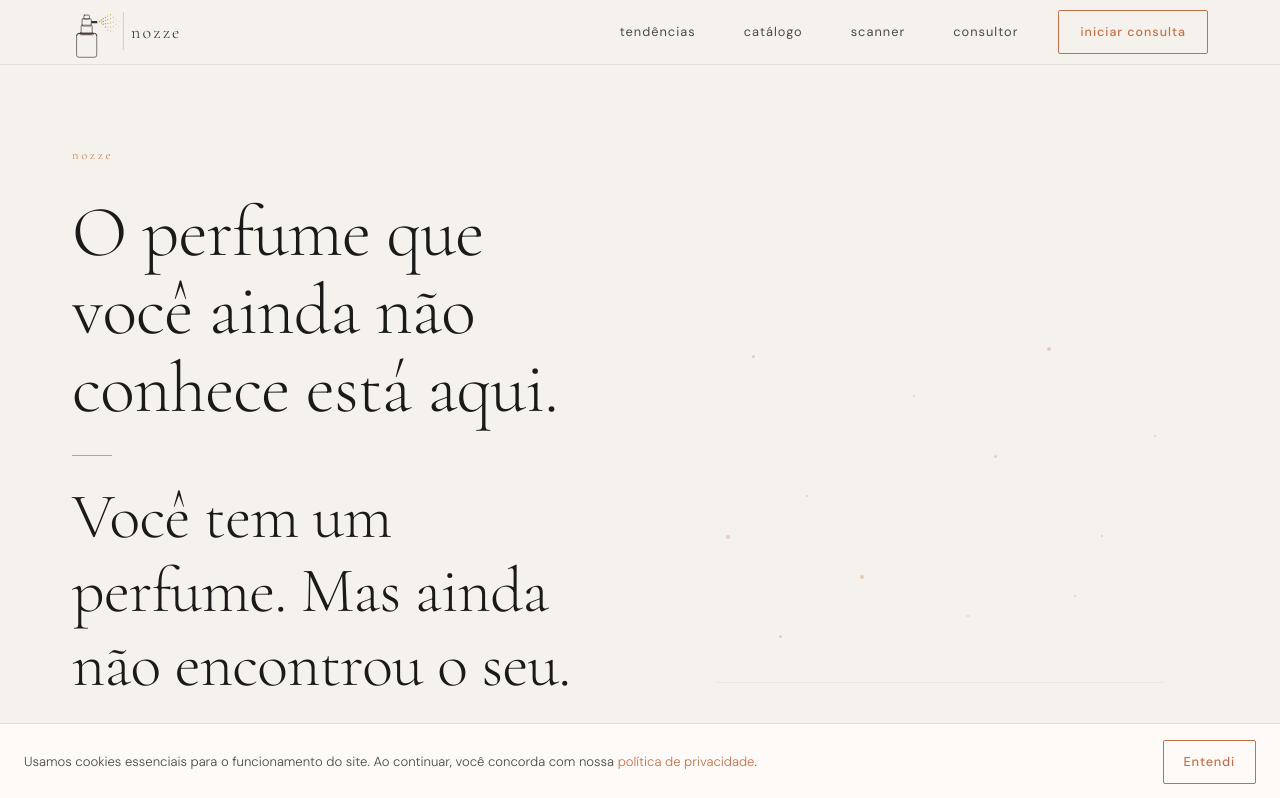
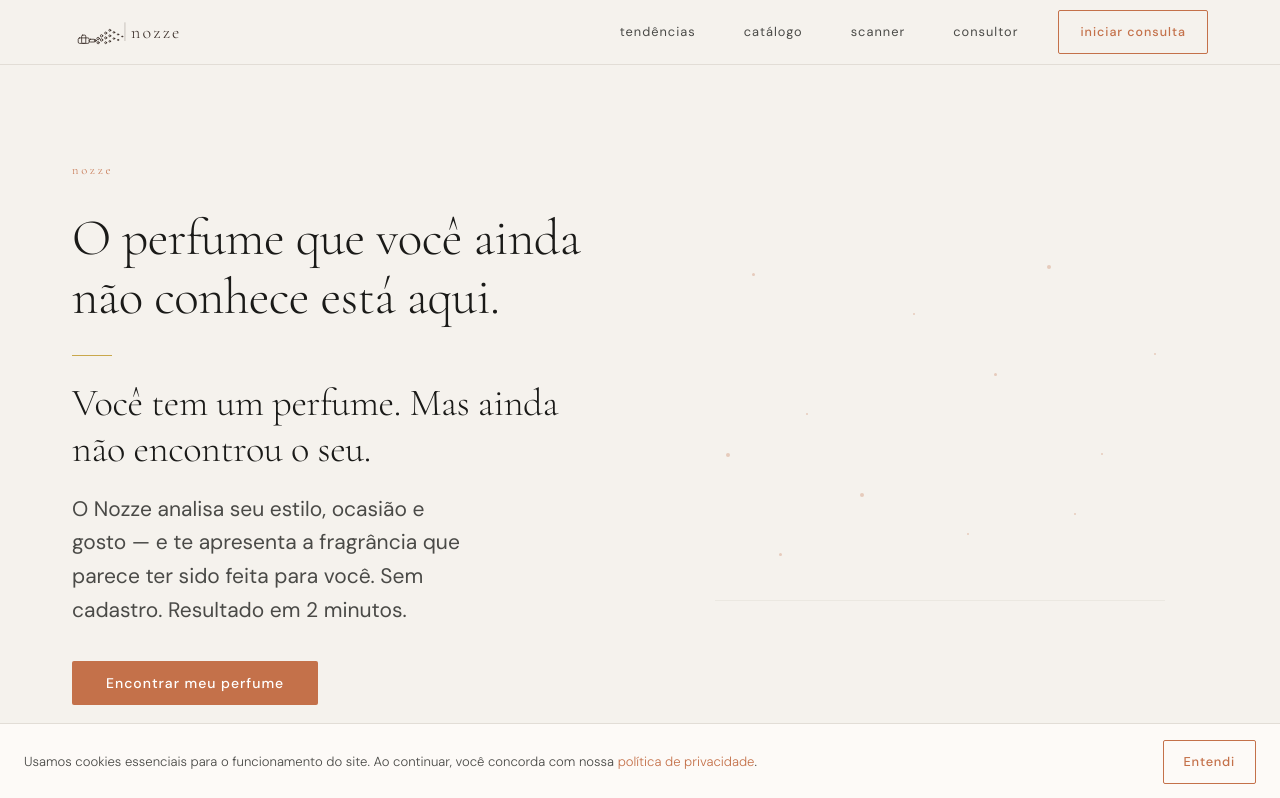
Before and after one commit to FaresMahmud/scently, a Next.js app: page / in a window 1280 px wide. Shown: the top 798 px of the page. Built offline with nearby package versions, Linux system fonts and the light colour scheme; no server answers.

Commit message:
fix: logo nozzle-top only + hero typography reduzida
Co-Authored-By: Claude Sonnet 4.6 <noreply@anthropic.com>

```diff
--- a/app/page.tsx
+++ b/app/page.tsx
@@ -68,7 +68,7 @@ export default function PaginaInicial() {
                 {siteMeta.nome}
               </p>
 
-              <h1 style={{ fontFamily: "var(--fonte-titulo)", fontWeight: 300, marginBottom: "1.75rem", lineHeight: 1.08, maxWidth: "560px" }}>
+              <h1 style={{ fontFamily: "var(--fonte-titulo)", fontWeight: 300, fontSize: "clamp(38px, 4vw, 55px)", lineHeight: 1.15, marginBottom: "1.75rem", maxWidth: "560px" }}>
                 {textosHome.heroTitulo}
               </h1>
 
@@ -77,16 +77,16 @@ export default function PaginaInicial() {
               <h2 style={{
                 fontFamily: "var(--fonte-titulo)",
                 fontWeight: 300,
-                fontSize: "clamp(34px, 5vw, 68px)",
+                fontSize: "clamp(28px, 3vw, 42px)",
                 color: "#1A1A18",
-                lineHeight: 1.15,
+                lineHeight: 1.2,
                 maxWidth: "720px",
                 marginBottom: "21px",
               }}>
                 Você tem um perfume. Mas ainda não encontrou o seu.
               </h2>
 
-              <p style={{ maxWidth: "400px", marginBottom: "34px", fontSize: "1.05rem", marginTop: "21px" }}>
+              <p style={{ maxWidth: "400px", marginBottom: "34px", fontSize: "clamp(18px, 1.8vw, 21px)", fontWeight: 400, lineHeight: 1.6, marginTop: "21px" }}>
                 {textosHome.heroSubtitulo}
               </p>
 
--- a/components/ui/Logo.tsx
+++ b/components/ui/Logo.tsx
@@ -1,74 +1,80 @@
 // ============================================
 // ARQUIVO: components/ui/Logo.tsx
-// O QUE FAZ: logo do Nozze — SVG (frasco + partículas) + texto HTML
+// O QUE FAZ: logo do Nozze — SVG (topo do borrifador + partículas) + texto HTML
+// Proporções áureas: viewBox 80×34 — partículas top 61.8% (21px), bico bottom 38.2% (13px)
 // ============================================
 
-export default function Logo({ width = 60 }: { width?: number }) {
+export default function Logo({ width = 64 }: { width?: number }) {
   return (
     <div style={{ display: "flex", alignItems: "center", gap: "0px" }}>
-      {/* SVG — só frasco + partículas + linha divisória */}
+      {/*
+        SVG — topo do borrifador apenas (pescoço + cabeça do spray + bico + partículas)
+        Corpo do frasco removido — linha de corte limpa no base do pescoço.
+        Stroke only, fill none, stroke-width 1.2, currentColor.
+        Partículas em nuvem fibonacci saindo para cima e para a direita.
+      */}
       <svg
         width={width}
-        viewBox="0 0 120 120"
+        viewBox="0 0 80 34"
         role="presentation"
         xmlns="http://www.w3.org/2000/svg"
         style={{ display: "block", overflow: "visible" }}
+        fill="none"
+        stroke="currentColor"
+        strokeWidth="1.2"
+        strokeLinecap="round"
+        strokeLinejoin="round"
+        color="#3A2E28"
       >
-        <style>{`
-          .sp { fill: #C9943A; }
-          .bt { fill: none; stroke: #3A2E28; stroke-width: 1.4; stroke-linecap: round; stroke-linejoin: round; }
-          .bf { fill: #3A2E28; }
-          .dv { stroke: #3A2E28; stroke-width: 0.7; opacity: 0.6; }
-        `}</style>
+        {/* ── Mecanismo do bico (y 21→34, 38.2% inferior) ── */}
 
-        {/* Corpo do frasco */}
-        <rect x="10" y="62" width="44" height="52" rx="5" className="bt"/>
-        <path d="M10 67 Q10 62 15 62 L49 62 Q54 62 54 67" fill="none" className="bt"/>
-        {/* Pescoço */}
-        <rect x="20" y="44" width="24" height="20" rx="2" className="bt"/>
-        <rect x="17" y="61" width="30" height="4" rx="1.5" className="bt"/>
-        {/* Cabeça do spray */}
-        <rect x="22" y="30" width="20" height="16" rx="2" className="bt"/>
-        {/* Botão topo */}
-        <rect x="26" y="22" width="12" height="9" rx="1.5" className="bt"/>
-        {/* Bico */}
-        <rect x="42" y="35" width="14" height="5" rx="1.5" className="bf"/>
-        <circle cx="56" cy="37" r="1.5" fill="#F5F0EA"/>
+        {/* Pescoço fino — liga o topo do corpo ao cabeçote */}
+        <rect x="14" y="22" width="6" height="12" rx="1.5"/>
 
-        {/* Partículas — r+0.3, opacity+0.1 (max 0.95) */}
-        <circle cx="60" cy="36" r="1.8" className="sp" opacity="0.95"/>
-        <circle cx="64" cy="33" r="1.6" className="sp" opacity="0.95"/>
-        <circle cx="64" cy="39" r="1.6" className="sp" opacity="0.95"/>
-        <circle cx="68" cy="30" r="1.5" className="sp" opacity="0.95"/>
-        <circle cx="68" cy="36" r="1.7" className="sp" opacity="0.95"/>
-        <circle cx="68" cy="42" r="1.5" className="sp" opacity="0.95"/>
-        <circle cx="73" cy="27" r="1.4" className="sp" opacity="0.9"/>
-        <circle cx="73" cy="34" r="1.5" className="sp" opacity="0.92"/>
-        <circle cx="73" cy="41" r="1.5" className="sp" opacity="0.92"/>
-        <circle cx="73" cy="48" r="1.4" className="sp" opacity="0.85"/>
-        <circle cx="78" cy="24" r="1.3" className="sp" opacity="0.85"/>
-        <circle cx="78" cy="32" r="1.4" className="sp" opacity="0.85"/>
-        <circle cx="78" cy="40" r="1.4" className="sp" opacity="0.85"/>
-        <circle cx="78" cy="48" r="1.3" className="sp" opacity="0.78"/>
-        <circle cx="78" cy="55" r="1.2" className="sp" opacity="0.72"/>
-        <circle cx="84" cy="21" r="1.2" className="sp" opacity="0.78"/>
-        <circle cx="84" cy="30" r="1.3" className="sp" opacity="0.78"/>
-        <circle cx="84" cy="39" r="1.3" className="sp" opacity="0.78"/>
-        <circle cx="84" cy="48" r="1.2" className="sp" opacity="0.72"/>
-        <circle cx="84" cy="57" r="1.1" className="sp" opacity="0.65"/>
-        <circle cx="90" cy="27" r="1.2" className="sp" opacity="0.68"/>
-        <circle cx="90" cy="37" r="1.2" className="sp" opacity="0.68"/>
-        <circle cx="90" cy="47" r="1.1" className="sp" opacity="0.62"/>
-        <circle cx="90" cy="57" r="1.0" className="sp" opacity="0.55"/>
-        <circle cx="96" cy="32" r="1.1" className="sp" opacity="0.58"/>
-        <circle cx="96" cy="42" r="1.1" className="sp" opacity="0.55"/>
-        <circle cx="96" cy="52" r="1.0" className="sp" opacity="0.48"/>
-        <circle cx="102" cy="36" r="1.0" className="sp" opacity="0.48"/>
-        <circle cx="102" cy="46" r="1.0" className="sp" opacity="0.45"/>
-        <circle cx="108" cy="40" r="0.9" className="sp" opacity="0.38"/>
+        {/* Cabeçote do spray — bloco principal do mecanismo */}
+        <rect x="9"  y="26" width="16" height="8" rx="2"/>
 
-        {/* Linha divisória */}
-        <line x1="112" y1="16" x2="112" y2="98" className="dv"/>
+        {/* Bico — tubo horizontal de onde sai o spray */}
+        <rect x="25" y="28" width="9"  height="4" rx="2"/>
+
+        {/* Abertura do bico — ponto de saída */}
+        <circle cx="34" cy="30" r="1.4"/>
+
+        {/* ── Nuvem de partículas (y 0→21, 61.8% superior) ── */}
+        {/*  Fan saindo de (34, 30) para cima e para a direita  */}
+        {/*  Raio e opacidade diminuem com a distância — curva fibonacci */}
+
+        {/* Coluna 1 — ~8px */}
+        <circle cx="38" cy="27" r="1.8"/>
+        <circle cx="38" cy="33" r="1.6"/>
+
+        {/* Coluna 2 — ~13px */}
+        <circle cx="43" cy="23" r="1.7"/>
+        <circle cx="43" cy="29" r="1.7"/>
+
+        {/* Coluna 3 — ~21px */}
+        <circle cx="49" cy="19" r="1.5"/>
+        <circle cx="49" cy="26" r="1.5"/>
+        <circle cx="49" cy="33" r="1.4"/>
+
+        {/* Coluna 4 — ~34px */}
+        <circle cx="55" cy="15" r="1.4"/>
+        <circle cx="55" cy="23" r="1.4"/>
+        <circle cx="55" cy="31" r="1.2"/>
+
+        {/* Coluna 5 — ~55px */}
+        <circle cx="61" cy="18" r="1.2"/>
+        <circle cx="61" cy="27" r="1.2"/>
+
+        {/* Coluna 6 — ~89px (fade out) */}
+        <circle cx="67" cy="21" r="1.0"/>
+        <circle cx="67" cy="29" r="0.9"/>
+
+        {/* Coluna 7 — extremidade */}
+        <circle cx="73" cy="24" r="0.8"/>
+
+        {/* Linha divisória vertical */}
+        <line x1="77" y1="4" x2="77" y2="30" strokeWidth="0.7" opacity="0.5"/>
       </svg>
 
       {/* Texto HTML — fonte carrega garantidamente */}
```
